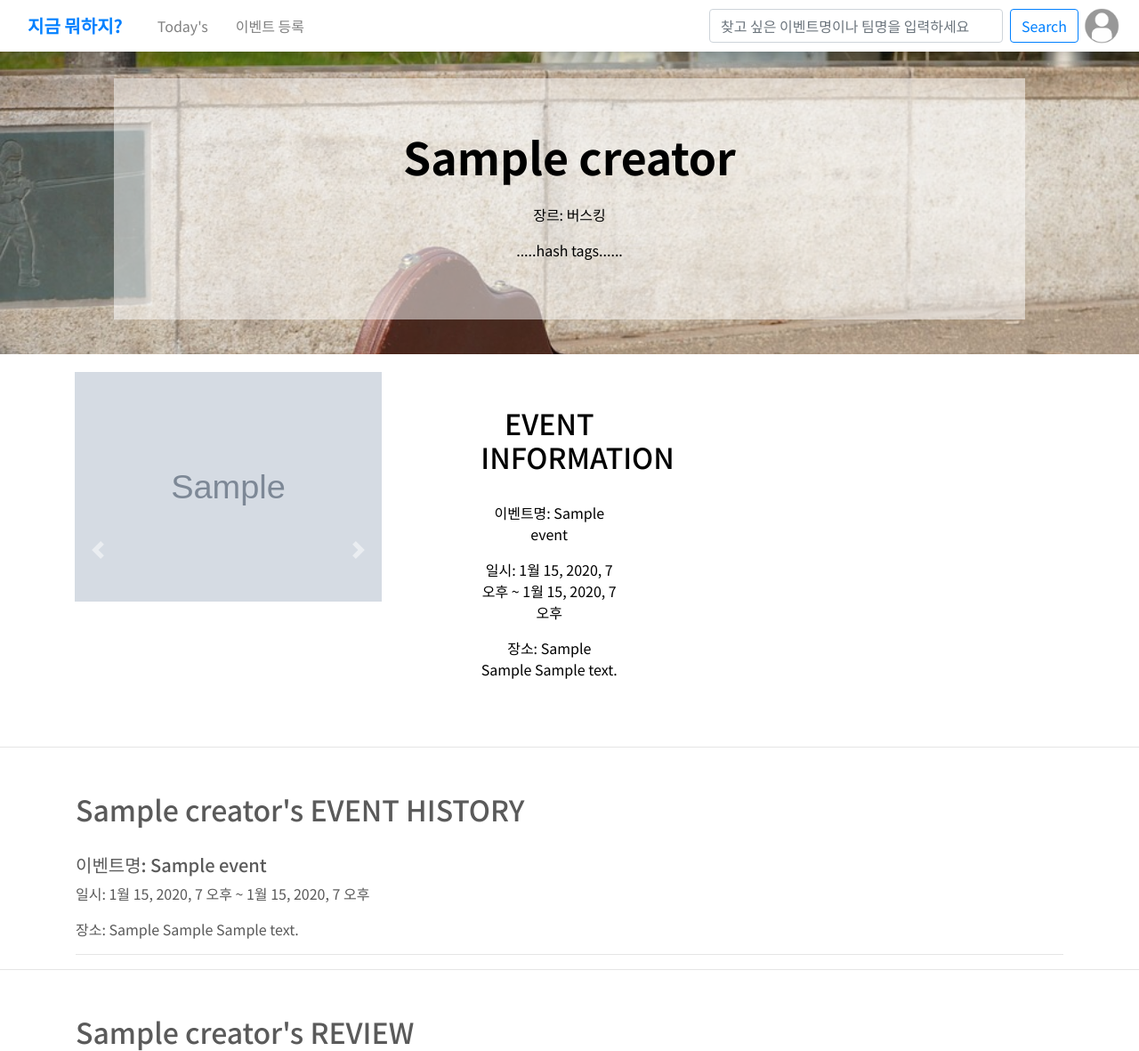
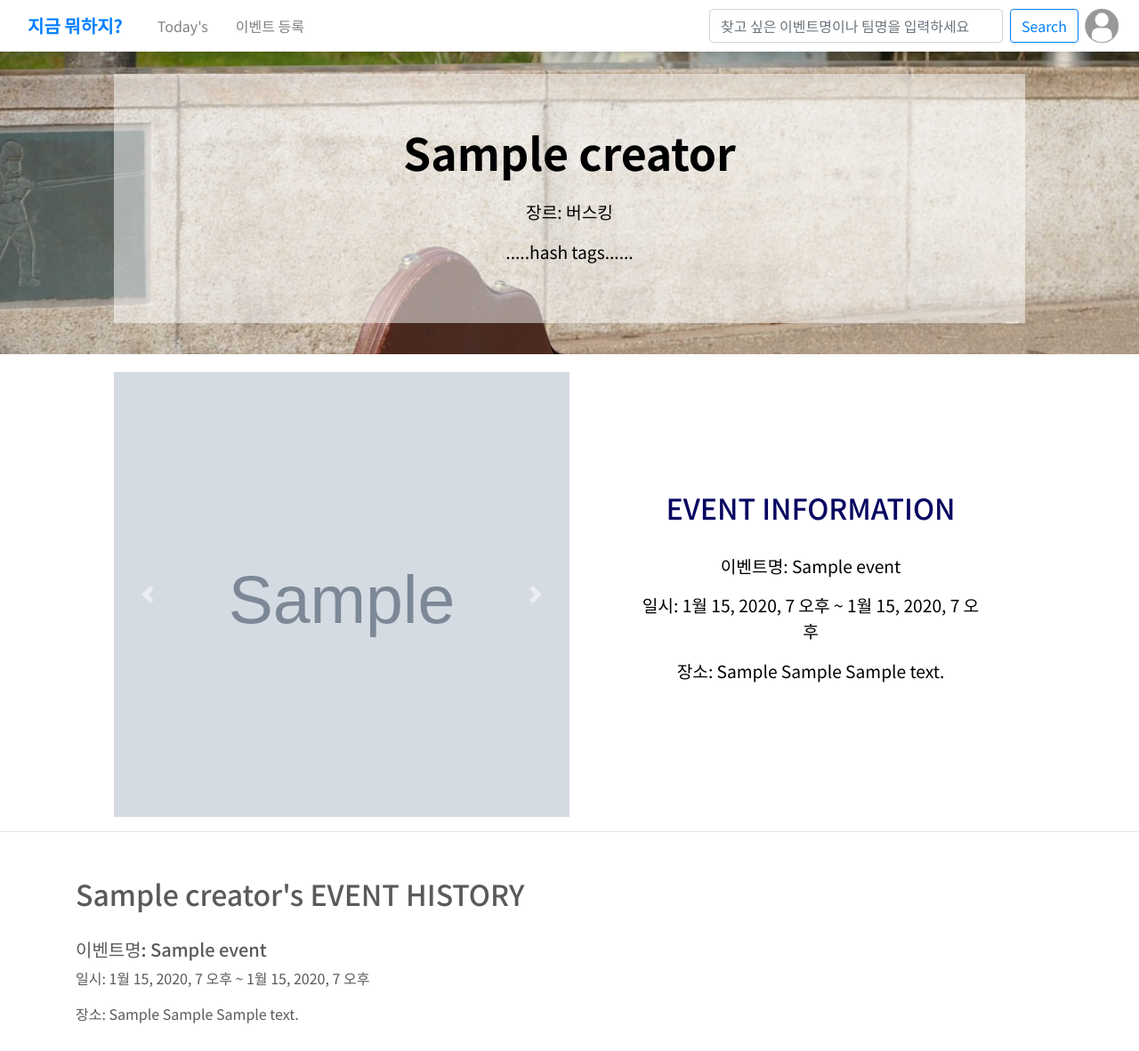
Before and after one commit to pirogramming/HelloEvent, a Django app: page /event/creator_event/1/ in a window 1280 px wide. Shown: the top 1181 px of the page at 89% size. Run offline with Django 3.2, Linux system fonts and the light colour scheme; tables that the repository leaves empty hold one stand-in row (values such as "Sample post"); grey boxes marked "Sample" are stand-in pictures; some libraries are stand-ins or nearby versions.

Commit message:
우선 carousel 적용 완료

```diff
--- a/event/static/event/css/creator_detail.css
+++ b/event/static/event/css/creator_detail.css
@@ -20,7 +20,6 @@ body {
     color:black;
     width: 80%;
     padding: 50px;
-
     text-align: center;
     background-color: #ffffff;
     background-color: rgba( 255, 255, 255, 0.5 );
@@ -33,36 +32,51 @@ body {
 /* --------------------------------------------- */
 /* content */
 .content {
+    display: flex;
+    width:80%;
+    margin:0 auto;
     margin-top:20px;
-    display: inline-flex;
     align-items: center;
     justify-content: center;
 }
 
 .content_1, .content_2 {
-    flex-basis: 40%;
-    height:400px;
+    height:500px;
+}
 
-    /* background-color: rgb(160, 163, 143);
-    border: 1px solid black; */
+/* content_1 */
+.content_1 {
+    flex-basis:50%;
 }
-/* content_1 */
-.carousel-inner {
-    height:400px;
+.carousel {
+    width: 100%; height: 100%;
 }
-.carousel-item img {
-    object-fit:scale-down;
+
+.carousel .carousel-inner {
+    width: 100%; height: 100%;
+}
+
+.carousel img{
+    height:inherit;
 }
 
 /* content_2 */
 .content_2 {
+    flex-basis:50%;
     display: flex;
     align-items: center;
     padding-left:30px;
 }
 .content_2 .flex-item {
+    color:rgb(6, 6, 97);
     margin: 0 auto;
+    padding: 0;
 }
+.flex-item p {
+    color:black;
+    font-size: 1.2rem;
+}
+
 /* --------------------------------------------- */
 
 
--- a/event/templates/event/creator_event_detail.html
+++ b/event/templates/event/creator_event_detail.html
@@ -22,30 +22,30 @@
         <p>.....hash tags......</p>
     </div>
 </div>
+
 <div class="content">
     <div class="content_1">
-        <div id="myCarousel" class="carousel slide" data-ride="carousel">
-            <ol class="carousel-indicators">
-            {% for event_image in images %}
-                <li data-target="#myCarousel" data-slide-to={{event_image.pk}} ></li>
-            {% endfor %}
-            </ol>
+        <div id="carouselExampleInterval" class="carousel slide" data-ride="carousel">
             <div class="carousel-inner">
-            {% for event_image in images %}
-                <div class="carousel-item active">
+                <div class="carousel-item active" data-interval="2000">
+                {% for event_image in images %}
                     <img src="{{ event_image.image.url }}" alt="background" style="">
+                    {% if not forloop.last %}
+                    </div>
+                    <div class="carousel-item">
+                    {% endif %}
+                {% endfor %}
                 </div>
-            {% endfor %}
             </div>
-            <a class="carousel-control-prev" href="#myCarousel" role="button" data-slide="prev">
+            <a class="carousel-control-prev" href="#carouselExampleInterval" role="button" data-slide="prev">
                 <span class="carousel-control-prev-icon" aria-hidden="true"></span>
                 <span class="sr-only">Previous</span>
             </a>
-            <a class="carousel-control-next" href="#myCarousel" role="button" data-slide="next">
+            <a class="carousel-control-next" href="#carouselExampleInterval" role="button" data-slide="next">
                 <span class="carousel-control-next-icon" aria-hidden="true"></span>
                 <span class="sr-only">Next</span>
             </a>
-        </div>
+            </div>
     </div>
 
     <div class="content_2">
@@ -66,7 +66,11 @@
         <h5>이벤트명: {{creator_event.event_name}}</h5>
         <p>일시: {{creator_event.start_date_time}} ~ {{creator_event.end_date_time}}</p>
         <p>장소: {{creator_event.location.city}} {{creator_event.location.gu}} {{creator_event.location.rest_address}}</p>
+        {% if not forloop.last %}
         <hr>
+        {% else %}
+        <br>
+        {% endif %}
     {% endfor %}
 </div>
 <hr>
```
